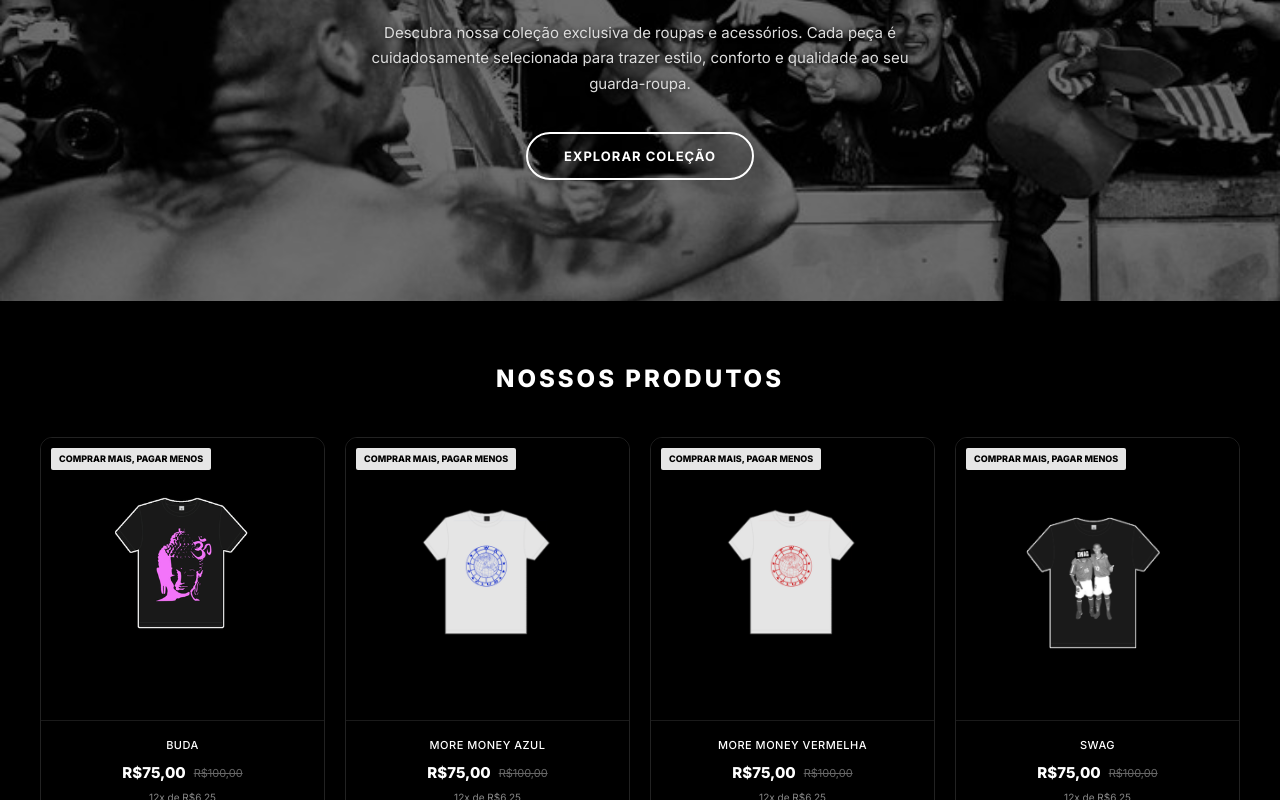
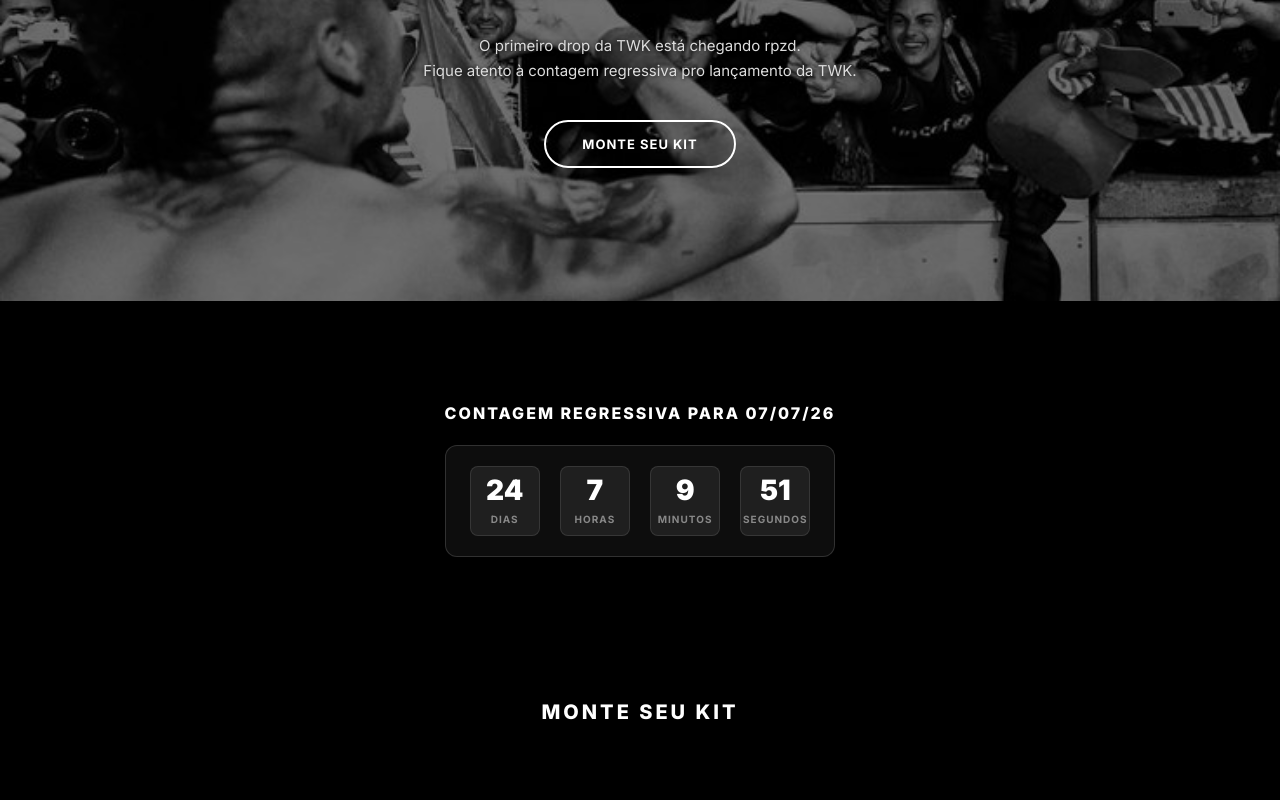
Before and after one commit to Miguelfc123/TWK, a React (Create React App) app: page / in a window 1280 px wide. Shown: the part 420-1220 px from the top of the page. Built offline with nearby package versions, Linux system fonts and the light colour scheme.

Commit message:
Update: Hero banner text, countdown timer styling, and navigation simplification

```diff
--- a/src/assets/css/styles.css
+++ b/src/assets/css/styles.css
@@ -1065,6 +1065,88 @@
   .produtos-grid { grid-template-columns: 1fr; }
 }
 
+/* ===================== COUNTDOWN SECTION ===================== */
+.countdown-section {
+  max-width: 1400px;
+  margin: 60px auto;
+  padding: 40px;
+  display: flex;
+  justify-content: center;
+  align-items: center;
+}
+
+.countdown-container {
+  width: fit-content;
+}
+
+.countdown-container h2 {
+  font-size: 16px;
+  font-weight: 800;
+  letter-spacing: 2px;
+  text-transform: uppercase;
+  color: #fff;
+  margin-bottom: 20px;
+  text-align: center;
+}
+
+.countdown-display {
+  display: grid;
+  grid-template-columns: repeat(4, 1fr);
+  gap: 12px;
+  justify-items: center;
+  background: rgba(255, 255, 255, 0.05);
+  border: 1px solid rgba(255, 255, 255, 0.15);
+  border-radius: 12px;
+  padding: 20px;
+}
+
+.countdown-item {
+  display: flex;
+  flex-direction: column;
+  align-items: center;
+  gap: 8px;
+  padding: 16px;
+  background: rgba(255, 255, 255, 0.08);
+  border: 1px solid rgba(255, 255, 255, 0.1);
+  border-radius: 8px;
+  width: 70px;
+  height: 70px;
+  justify-content: center;
+  min-width: unset;
+}
+
+.countdown-number {
+  font-size: 28px;
+  font-weight: 900;
+  color: #fff;
+  line-height: 1;
+}
+
+.countdown-label {
+  font-size: 10px;
+  font-weight: 700;
+  letter-spacing: 1px;
+  color: #888;
+  text-transform: uppercase;
+}
+
+@media (max-width: 768px) {
+  .countdown-section { padding: 30px 20px; }
+  .countdown-display { grid-template-columns: repeat(4, 1fr); gap: 10px; padding: 16px; }
+  .countdown-item { padding: 12px; width: 60px; height: 60px; }
+  .countdown-number { font-size: 24px; }
+  .countdown-label { font-size: 9px; }
+  .countdown-container h2 { font-size: 14px; margin-bottom: 16px; }
+}
+
+@media (max-width: 480px) {
+  .countdown-section { padding: 20px 15px; }
+  .countdown-display { gap: 8px; padding: 12px; }
+  .countdown-item { padding: 10px; width: 55px; height: 55px; }
+  .countdown-number { font-size: 20px; }
+  .countdown-label { font-size: 8px; }
+}
+
 /* ===================== MIX & MATCH (OUTFIT BUILDER) ===================== */
 .mix-match-container {
   width: 100%;
--- a/src/components/Header.js
+++ b/src/components/Header.js
@@ -112,8 +112,6 @@
       <nav className="main-nav-centered">
         <ul>
           <li><Link to="/">HOME</Link></li>
-          <li><a href="https://wa.me/5511932530679?text=Ol%C3%A1%21%20Gostaria%20de%20falar%20com%20o%20suporte.%20Preciso%20de%20ajuda%20com%20um%20pedido%20ou%20tirar%20uma%20d%C3%BAvida." target="_blank" rel="noopener noreferrer">CONTATO E SUPORTE</a></li>
-          <li><a href="https://wa.me/5511932530679?text=Ol%C3%A1%21%20Gostaria%20de%20solicitar%20uma%20troca%20ou%20devolu%C3%A7%C3%A3o%20de%20um%20pedido." target="_blank" rel="noopener noreferrer">TROCA E DEVOLUÇÃO</a></li>
           <li><a href="https://www.instagram.com/twk.club/" target="_blank" rel="noopener noreferrer">INSTAGRAM</a></li>
         </ul>
       </nav>
--- a/src/pages/PaginaInicial.js
+++ b/src/pages/PaginaInicial.js
@@ -10,6 +10,12 @@
   const [historico, setHistorico] = useState([]);
   const [mostrarHistorico, setMostrarHistorico] = useState(true);
   const [searchParams] = useSearchParams();
+  const [countdown, setCountdown] = useState({
+    dias: 0,
+    horas: 0,
+    minutos: 0,
+    segundos: 0
+  });
   const searchTerm = searchParams.get('search');
 
   const formatarTempo = (isoString) => {
@@ -18,6 +24,21 @@
     if (diff < 3600) return `Há ${Math.floor(diff / 60)} minuto(s)`;
     if (diff < 86400) return `Há ${Math.floor(diff / 3600)} hora(s)`;
     return `Há ${Math.floor(diff / 86400)} dia(s)`;
+  };
+
+  const calcularCountdown = () => {
+    const dataAlvo = new Date('2026-07-07T00:00:00').getTime();
+    const agora = new Date().getTime();
+    const diferenca = dataAlvo - agora;
+
+    if (diferenca > 0) {
+      const dias = Math.floor(diferenca / (1000 * 60 * 60 * 24));
+      const horas = Math.floor((diferenca % (1000 * 60 * 60 * 24)) / (1000 * 60 * 60));
+      const minutos = Math.floor((diferenca % (1000 * 60 * 60)) / (1000 * 60));
+      const segundos = Math.floor((diferenca % (1000 * 60)) / 1000);
+
+      setCountdown({ dias, horas, minutos, segundos });
+    }
   };
 
   useEffect(() => {
@@ -93,6 +114,12 @@
   }, []);
 
   useEffect(() => {
+    calcularCountdown();
+    const intervalId = setInterval(calcularCountdown, 1000);
+    return () => clearInterval(intervalId);
+  }, []);
+
+  useEffect(() => {
     if (searchTerm) {
       const filtered = products.filter(product =>
         product.name.toLowerCase().includes(searchTerm.toLowerCase()) ||
@@ -113,32 +140,41 @@
           <div className="hero-content">
             <h1 className="hero-title">BEM-VINDO À TWK</h1>
             <p className="hero-subtitle">
-              Descubra nossa coleção exclusiva de roupas e acessórios. Cada peça é<br />
-              cuidadosamente selecionada para trazer estilo, conforto e qualidade ao seu<br />
-              guarda-roupa.
+              O primeiro drop da TWK está chegando rpzd. <br />
+              Fique atento à contagem regressiva pro lançamento da TWK.
             </p>
             <div className="hero-buttons">
-              <button className="hero-btn hero-btn-outline" onClick={() => document.querySelector('.produtos-section')?.scrollIntoView({ behavior: 'smooth' })}>
-                EXPLORAR COLEÇÃO
+              <button className="hero-btn hero-btn-outline" onClick={() => document.querySelector('.mix-match-container')?.scrollIntoView({ behavior: 'smooth' })}>
+                MONTE SEU KIT
               </button>
             </div>
           </div>
         </div>
       </section>
 
-      <div className="produtos-section">
-        <h2>{searchTerm ? `Resultados para: ${searchTerm}` : 'Nossos Produtos'}</h2>
-
-        <div className="produtos-grid">
-          {filteredProducts.length > 0 ? (
-            filteredProducts.map(product => (
-              <ProductCard key={product.id} product={product} />
-            ))
-          ) : (
-            <p>Nenhum produto encontrado.</p>
-          )}
+      <section className="countdown-section">
+        <div className="countdown-container">
+          <h2>CONTAGEM REGRESSIVA PARA 07/07/26</h2>
+          <div className="countdown-display">
+            <div className="countdown-item">
+              <span className="countdown-number">{countdown.dias}</span>
+              <span className="countdown-label">DIAS</span>
+            </div>
+            <div className="countdown-item">
+              <span className="countdown-number">{countdown.horas}</span>
+              <span className="countdown-label">HORAS</span>
+            </div>
+            <div className="countdown-item">
+              <span className="countdown-number">{countdown.minutos}</span>
+              <span className="countdown-label">MINUTOS</span>
+            </div>
+            <div className="countdown-item">
+              <span className="countdown-number">{countdown.segundos}</span>
+              <span className="countdown-label">SEGUNDOS</span>
+            </div>
+          </div>
         </div>
-      </div>
+      </section>
 
       <MixMatch />
 
```
Also changed, not shown: src/components/Footer.js (+0 -7 lines), 1 other file (tests, documents, lock files or other folders).
